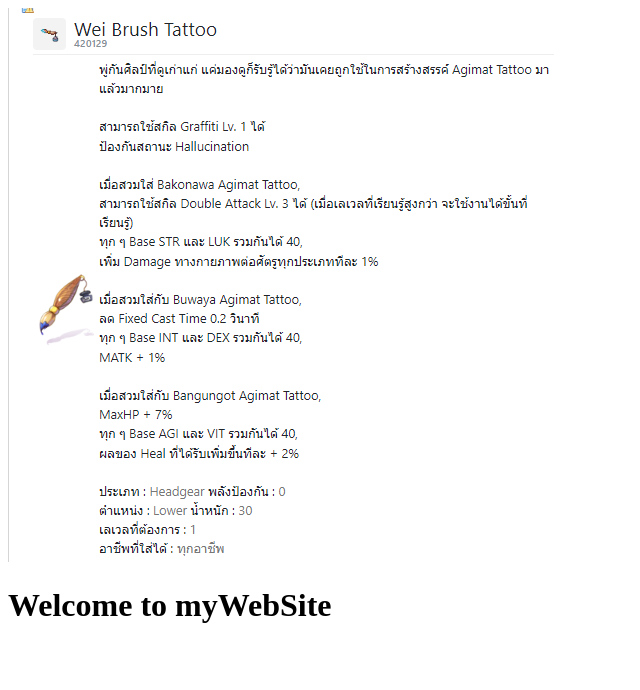
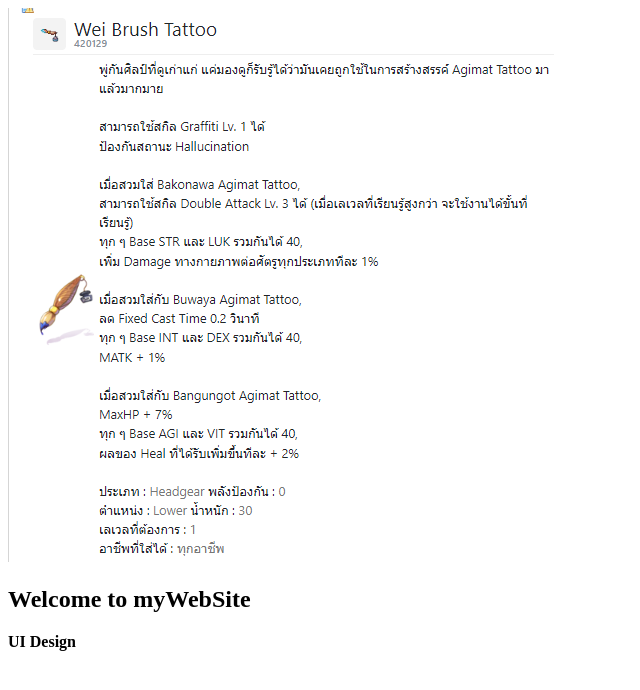
Before and after one commit to bocokobe/testGit, a plain HTML site: page index.html in a window 1280 px wide. Shown: the whole page, without its empty margins (0-640 px from the left). Drawn offline with Linux system fonts and the light colour scheme.

Commit message:
Adden UI Design to Website

```diff
--- a/index.html
+++ b/index.html
@@ -5,5 +5,6 @@
 </head>
 <body>
     <img src="Capture.PNG"/>
-    <h1>Welcome to myWebSite</h1>
+    <h2>Welcome to myWebSite</h2>
+    <b>UI Design</b>
 </body>
```
